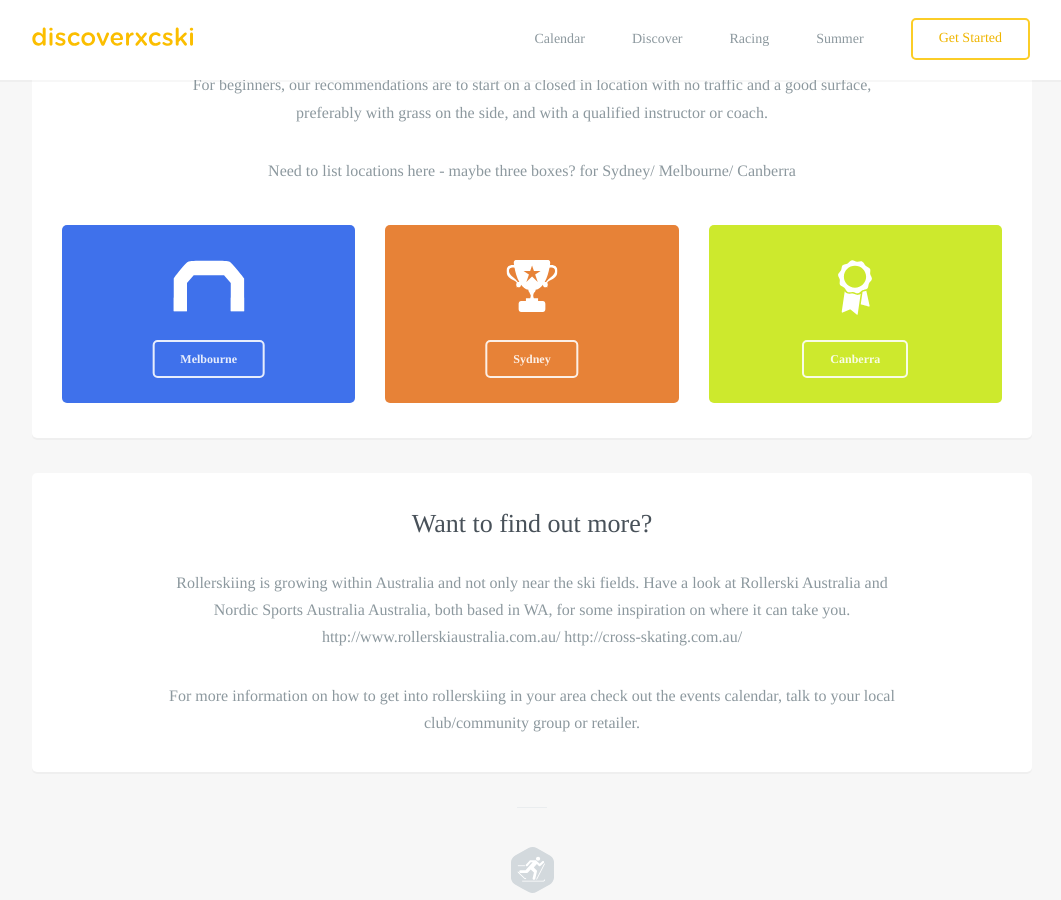
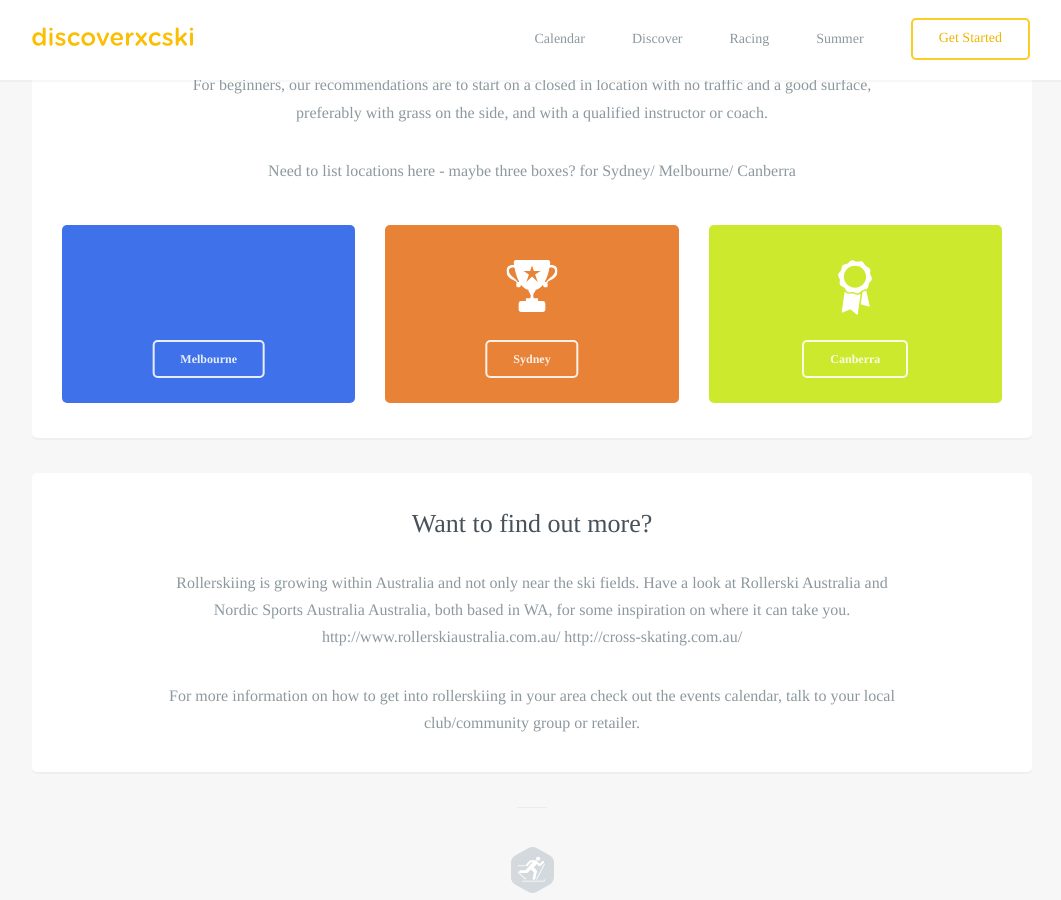
Before and after one commit to robcatto/robcatto.github.io, a Jekyll site: the page built from summer/rollerski/index.html, in a window 1280 px wide and 900 px high, scrolled down 3037 px. Shown: the whole window, without its empty margins (108-1169 px from the left). Built offline with Jekyll 4.4.1, drawn with Linux system fonts in a browser that asks for light colours; some web fonts are replaced; Markdown is read by kramdown in place of the engine named in the settings.

Commit message:
Update index.html

```diff
--- a/summer/rollerski/index.html
+++ b/summer/rollerski/index.html
@@ -138,24 +138,17 @@ layout: default
 
 
 
+
+
                           <div class="row" style="max-width: 970px;">
 
 
                         <div class="column three">
                             <div class="callout-card" style="background: #3F71EB; margin-bottom: 0px">
-                                <svg width="71px" height="52px" viewBox="0 0 71 52" version="1.1" xmlns="http://www.w3.org/2000/svg" xmlns:xlink="http://www.w3.org/1999/xlink" xmlns:sketch="http://www.bohemiancoding.com/sketch/ns">
-                                <!-- Generator: Sketch 3.3.2 (12043) - http://www.bohemiancoding.com/sketch -->
-                                        <title>Club Racing</title>
-                                        <desc>Created with Sketch.</desc>
-                                        <defs></defs>
-                                        <g id="Page-1" stroke="none" stroke-width="1" fill="none" fill-rule="evenodd" sketch:type="MSPage">
-                                            <g id="Group-Copy-2" sketch:type="MSLayerGroup" fill="#FFFFFF">
-                                                <path d="M0,50.0106061 L1.99467814e-15,18.5742424 C1.99467814e-15,18.5742424 10.3902439,4.33333347 14.5977515,1.73333333 C16.602726,0.494373263 34.6341463,0.866666667 34.6341463,0.866666667 C34.6341463,0.866666667 54.2613595,0.372293338 56.1451982,1.73333333 C59.7439024,4.33333333 70.7429497,18.5742424 70.7429497,18.5742424 L70.7429497,51.1333333 L57.2681021,51.1333333 L57.2681021,23.0651515 L50.5306784,15.2060606 L20.2122713,15.2060606 L13.4748476,23.0651515 L13.4748476,51.1333333 L0,51.1333333 L0,50.0106061 Z" id="Path-2040" sketch:type="MSShapeGroup"></path>
-                                                <rect id="Rectangle-264" sketch:type="MSShapeGroup" x="0" y="37.6606061" width="13.4748476" height="13.4727273"></rect>
-                                                <rect id="Rectangle-264-Copy" sketch:type="MSShapeGroup" x="57.2681021" y="37.6606061" width="13.4748476" height="13.4727273"></rect>
-                                            </g>
-                                        </g>
-                                </svg>
+
+
+
+
                                 <a class="button small inverse" href="/summer/rollerski" data-featurette="analytics-click-event" data-event-category="button" data-event-action="M: Clicked Perks" data-event-label="Source: Features Page" id="featurette-13">Melbourne</a>
                             </div>
                         </div>
```
